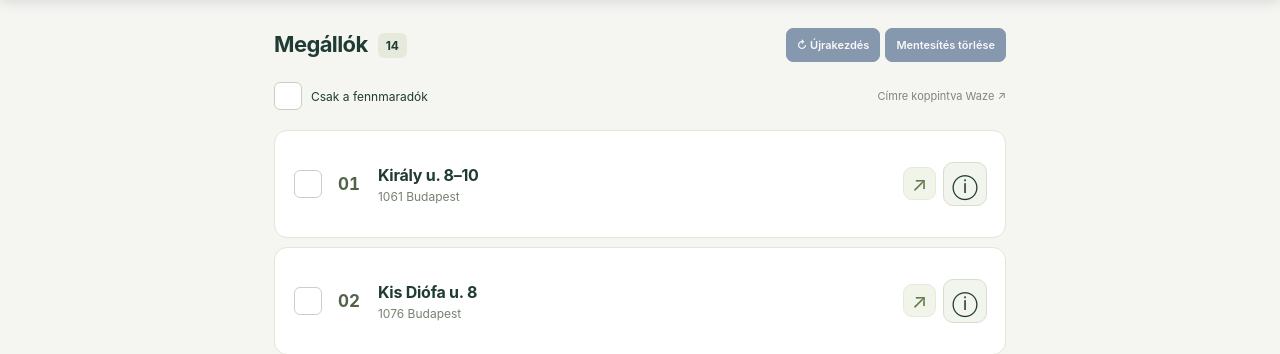
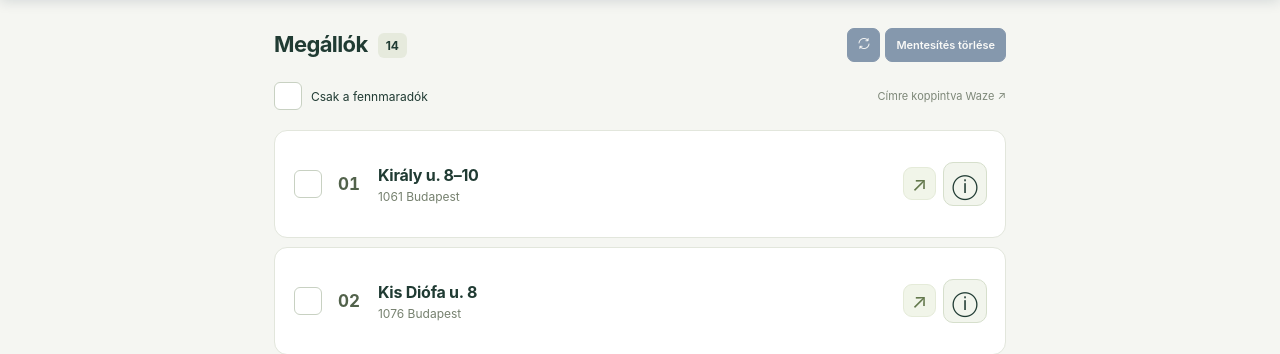
Before and after one commit to magricsi33/alza-futar, a Laravel app: page / in a window 1280 px wide. Shown: the part 76-430 px from the top of the page. Run offline with Laravel 8, Linux system fonts and the light colour scheme.

Commit message:
Use Flaticon icons for week navigation and route reset

```diff
--- a/public/sw.js
+++ b/public/sw.js
@@ -1,4 +1,4 @@
-const CACHE = 'uton-v19';
+const CACHE = 'uton-v20';
 const ASSETS = [
     '/',
     '/css/app.css',
--- a/resources/views/home.blade.php
+++ b/resources/views/home.blade.php
@@ -41,9 +41,9 @@
             </div>
         </div>
         <div class="week-switcher">
-            <button id="schedule-prev" class="ramp-button btn-sm" type="button" aria-label="Előző hét">‹</button>
+            <button id="schedule-prev" class="ramp-button btn-sm" type="button" aria-label="Előző hét" title="Előző hét"><i class="fi fi-rr-angle-left" aria-hidden="true"></i></button>
             <p id="schedule-period" class="schedule-period" aria-live="polite"></p>
-            <button id="schedule-next" class="ramp-button btn-sm" type="button" aria-label="Következő hét">›</button>
+            <button id="schedule-next" class="ramp-button btn-sm" type="button" aria-label="Következő hét" title="Következő hét"><i class="fi fi-rr-angle-right" aria-hidden="true"></i></button>
         </div>
         <p id="person-save-status" role="status">
         </p>
@@ -57,7 +57,7 @@
                     Megállók <span id="list-count">12</span>
                 </h1>
                 <div class="route-actions">
-                    <button id="reset" class="reset-button btn-sm" type="button">↻ Újrakezdés</button>
+                    <button id="reset" class="reset-button btn-sm" type="button" aria-label="Újrakezdés" title="Újrakezdés"><i class="fi fi-rr-refresh" aria-hidden="true"></i></button>
                     <button id="clear-exempt" class="reset-button btn-sm" type="button">Mentesítés törlése</button>
                 </div>
             </div>
```
